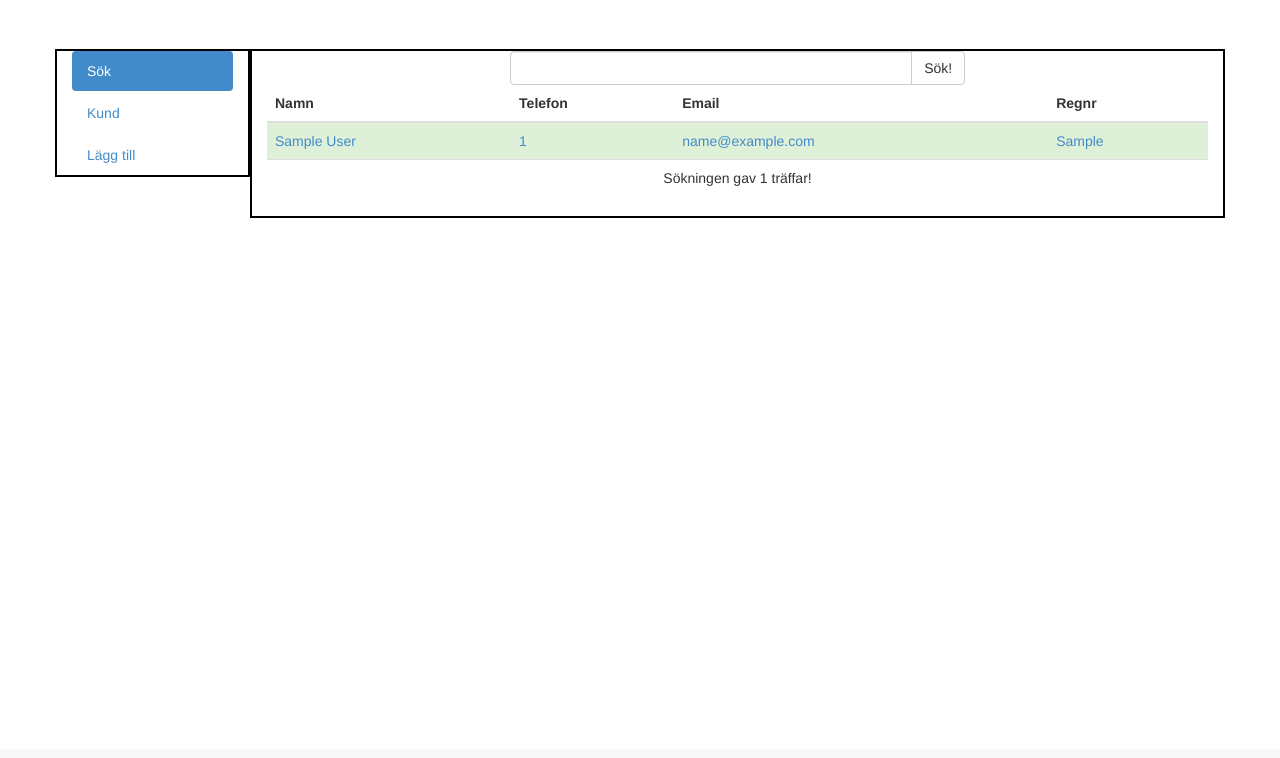
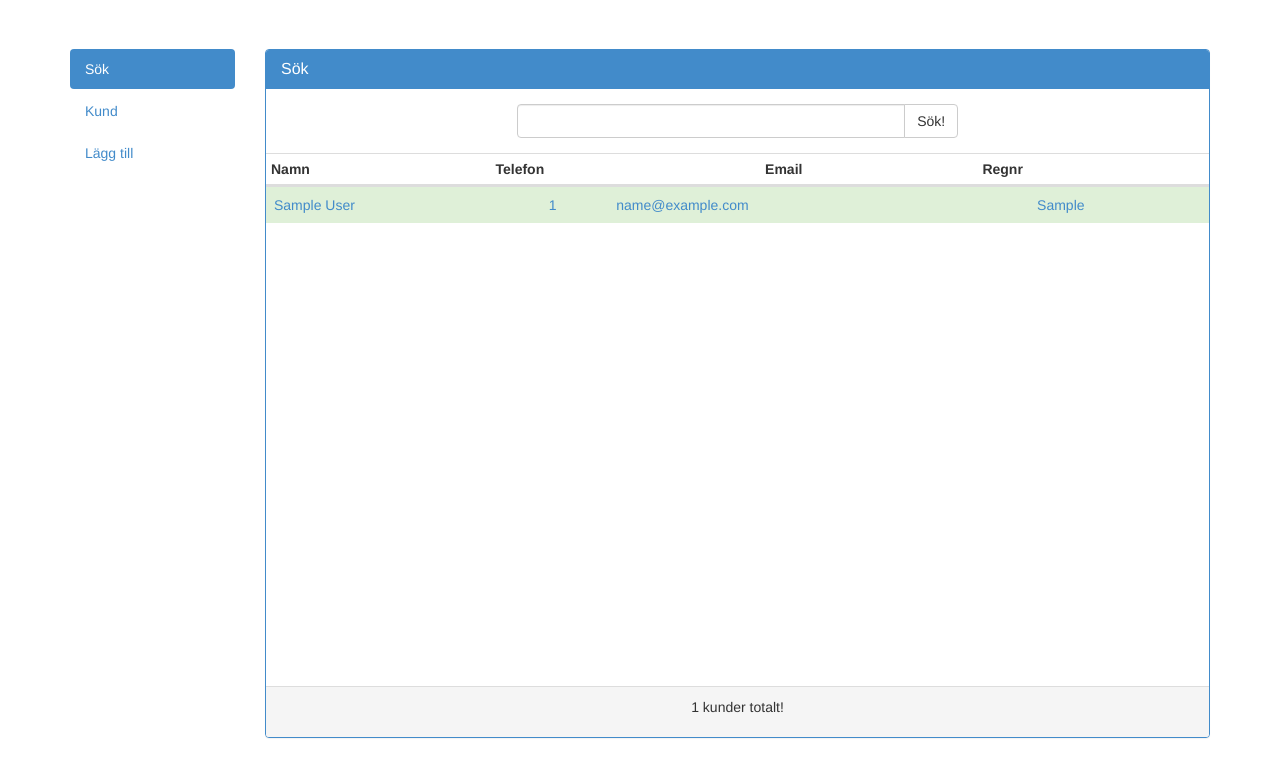
Before and after one commit to Happyhours/nmcs-program, a Django app: template nmcs/customers/templates/customers/customer_list.html in a window 1280 px wide. Shown: the part 51-809 px from the top of the page. Before the commit the page ends 269 px from the top, so only its background shows below. Run offline with Django 3.2, Linux system fonts and the light colour scheme; the template is opened without the code that fills it: most values are stand-ins (such as "Sample title", 1, 10 or a date in 2020); lists and menus that the app fills with data are empty; some libraries are stand-ins or nearby versions.

Commit message:
Pimped customer_list.html and customer_add.html with bootstrap

```diff
--- a/nmcs/customers/templates/customers/customer_list.html
+++ b/nmcs/customers/templates/customers/customer_list.html
@@ -1,6 +1,9 @@
 {% extends "base_search.html" %}
 
 {% block content %}
+
+
+<div class="panel-body">
     <div class="row">
         <div class="col-md-6 col-md-offset-3">
             <form class="form-horizontal" role="form" action="{% url 'customer-list' %}" method="GET">
@@ -12,10 +15,12 @@
                 </div><!-- /input-group -->
             </form>
         </div><!-- /.col-md-6 col-md-offset-3" -->
+    </div><!-- /.row -->
+</div><!-- /.panel-body-->
 
-    <div class="col-md-12">
 <div class="table-responsive">
-            <table class="table table-hover">
+
+    <table class="table table-condensed" >
         <thead>
             <tr>
                 <th>Namn</th>
@@ -24,6 +29,11 @@
                 <th>Regnr</th>
             </tr>
         </thead>
+    </table>
+
+    <div class="search-table-div">
+        <table class="table table-hover">
+
             <tbody>
             {% if customer_list %}
                 {% for customer in customer_list %}
@@ -54,32 +64,30 @@
                         </a>
                     </td>
                 </tr>
+                {% endfor%}
+            {% endif %}
+            </tbody>
+        </table>
+    </div>
+</div>
 
-                    {% endfor%}
-                </tbody>
-                <tfoot>
-                    <tr>
-                        <td colspan="4" style="text-align: center;">
-                            Sökningen gav {{ customer_list.count }} träffar!
-                        </td>
-                    </tr>
-                </tfoot>
+<div class="panel-footer">
+
+    {% if search %}
+        {% if customer_list %}
+            <p class="text-center">Sökningen gav {{ customer_list.count }} träffar!</p>
         {% else %}
-
-                <tfoot>
-                    <tr class="danger">
-                        <td colspan="4" style="text-align: center;">
-                            Sökningen gav 0 träffar!
-                        </td>
-                    </tr>
-                </tfoot>
-
+            <div class="alert alert-danger">
+                <p class="text-center">Sökningen gav {{ customer_list.count }} träffar!</p>
+            </div>
         {% endif %}
+    {% else %}
+    <p class="text-center">{{ customer_list.count }} kunder totalt!</p>
+    {% endif %}
+</div><!-- /.panel-footer-->
 
 
-            </table>
-        </div>
-    </div><!-- /.col-md-12" -->
-</div><!-- /.row -->
+
+
 
 {% endblock%}
--- a/nmcs/customers/urls.py
+++ b/nmcs/customers/urls.py
@@ -16,7 +16,7 @@ urlpatterns = patterns('',
 
     ),
     url(
-        r"^add$",
+        r"^add",
         views.addView,
         name='customer-add'
 
--- a/nmcs/static/custom_template.css
+++ b/nmcs/static/custom_template.css
@@ -1,18 +1,17 @@
 body {
   padding-top: 100px;
 }
-.starter-template {
-  padding: 15px;
-  text-align: center;
+.search-table-div {
+
+    overflow-y: auto;
+    height: 500px;
 }
-
-
-td a {
+.search-table-div td a {
    display: block;
 }
-td a:hover {
+.search-table-div td a:hover {
    text-decoration:none;
 }
-td a:active {
+.search-table-div td a:active {
    text-decoration:none;
 }
--- a/nmcs/templates/base.html
+++ b/nmcs/templates/base.html
@@ -58,12 +58,12 @@
       <div class="row">
 
 
-        <div class="col-md-2" style="border:2px solid black;">
+        <div class="col-md-2">
           {% block left-column-2 %}
           {% endblock %}
         </div><!-- /.col-md-2 -->
 
-        <div class="col-md-10" style="border:2px solid black;">
+        <div class="col-md-10">
           {% block right-column-10 %}
           {% endblock %}
         </div><!-- /.col-md-2 -->
--- a/nmcs/templates/base_search.html
+++ b/nmcs/templates/base_search.html
@@ -11,11 +11,15 @@
 {% endblock %}
 
 {% block right-column-10 %}
-  <div class="tab-content">
-    <div class="tab-pane active" id="Sök">
-      {% block content %}
-        Skeleton content
-      {% endblock %}
-    </div><!-- /.tab-pane -->
-  </div><!-- /.tab-content -->
+<div class="panel panel-primary">
+  <!-- Default panel contents -->
+  <div class="panel-heading">
+    <h3 class="panel-title">Sök</h3>
+
+  </div>
+  {% block content %}
+    Skeleton content
+  {% endblock %}
+</div>
+
 {% endblock %}
```
Also changed, not shown: nmcs/customers/templates/customers/customer_add.html (+44 -13 lines), nmcs/customers/templates/customers/customer_detail.html (+12 -1 lines), nmcs/customers/views.py (+20 -6 lines), nmcs/templates/base_add.html (+11 -7 lines), nmcs/templates/base_customer.html (+11 -7 lines). Lines whose indentation alone changed are shown as unchanged.
